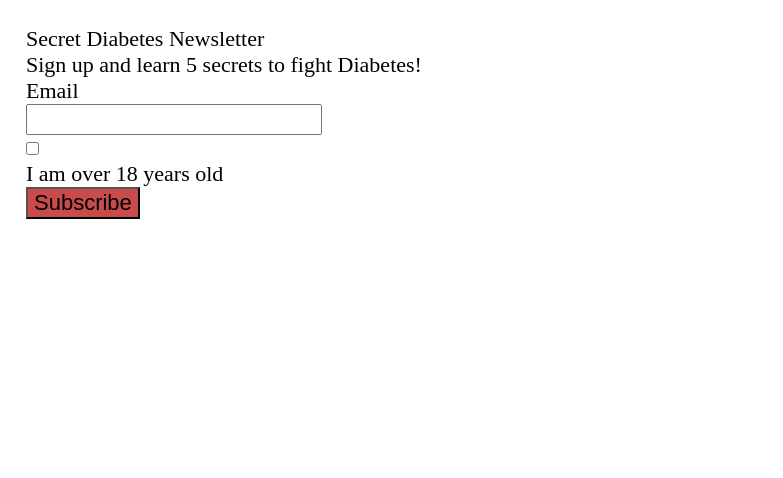
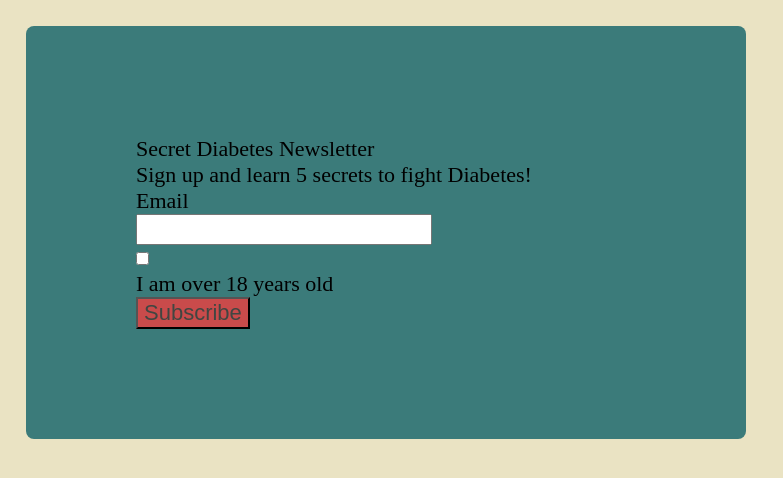
Before and after one commit to ITM362-TEST-ORG/lab3, a plain HTML site: page index.html in a window 1280 px wide. Shown: the whole page, without its empty margins (0-783 px from the left). Drawn offline with nearby package versions, Linux system fonts and the light colour scheme.

Commit message:
Fixed issue with colour and added form styling
Colour had issue due to pound symbol being forgotton

```diff
--- a/css/screen.css
+++ b/css/screen.css
@@ -204,13 +204,28 @@ label {
 
 /* ===== LAYOUT STYLES ====== */
 
+/* form styling */
+form {
+  max-width: 500px;
+  width: 100%;
+  padding: 5em;
+  border-radius: 8px;
+  background-color: #3b7b7a;
+}
+
+/* background styling */
 body {
-  background-color: eae3c3;
+  background-color: #eae3c3;
 }
+
+/* button styling */
 
 input[type="submit"] {
   background: #c94b4b;
-  color: 414642;
+  color: #414642;
 }
 
+
+
+
 /* ===== STATE STYLES ======= */
```
